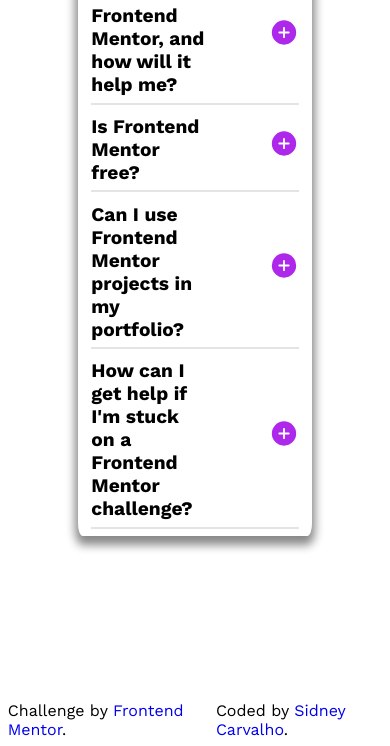
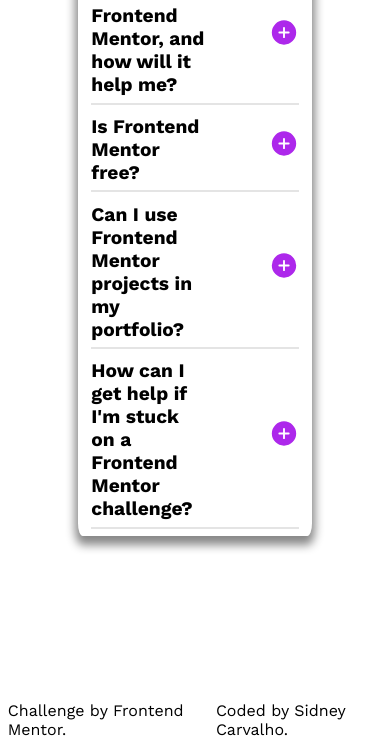
Before and after one commit to SidneyCarv90/faq-accordion-main, a plain HTML site: page index.html in a window 390 px wide. Shown: the part 250-996 px from the top of the page. Drawn offline with nearby package versions, Linux system fonts and the light colour scheme.

Commit message:
Finalizando o responsivo

```diff
--- a/assets/styles/style..css
+++ b/assets/styles/style..css
@@ -72,6 +72,12 @@ a > img{
     padding: 0 1%;
 }
 
+.attribution a{
+    color: #000;
+    text-decoration: none;
+    cursor: pointer;
+}
+
 .desativado{
     display: none;
     overflow: hidden;
```
